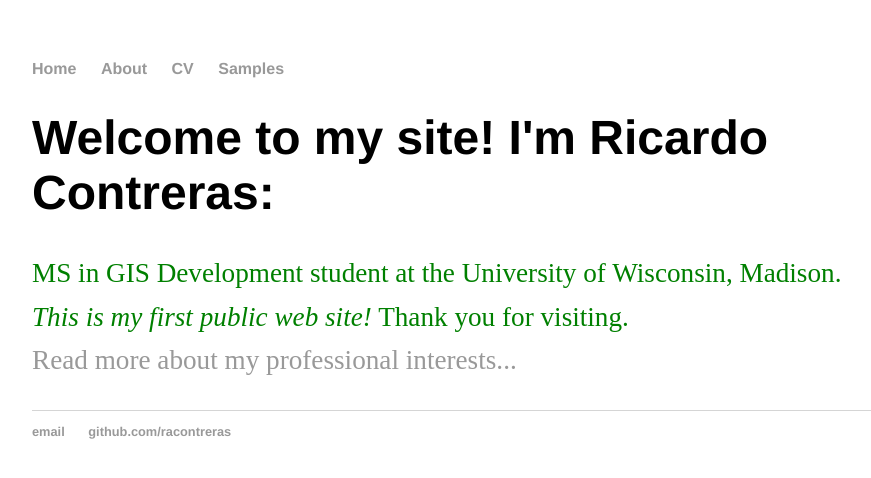
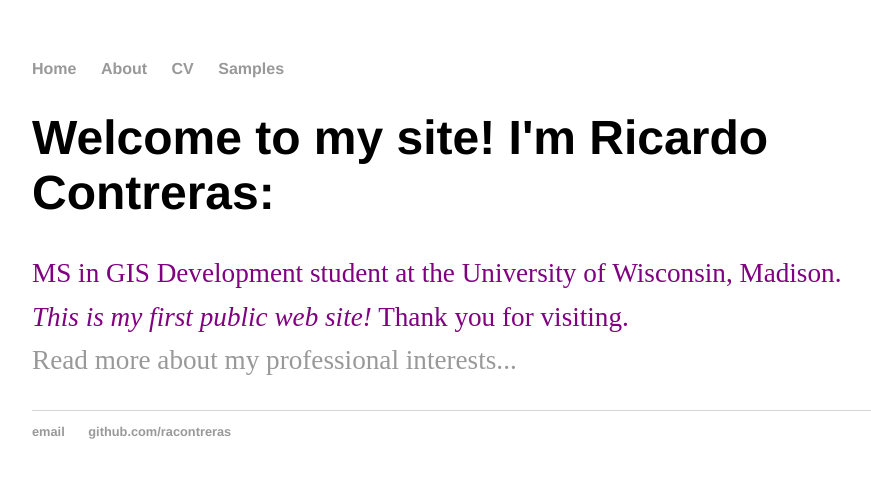
Before and after one commit to racontreras/Test1_old, a Jekyll site: the page built from index.html, in a window 1280 px wide. Shown: the top 478 px of the page, without its empty margins (160-1031 px from the left). Built offline with Jekyll 4.4.1, drawn with Linux system fonts in a browser that asks for light colours.

Commit message:
Update index.html

```diff
--- a/index.html
+++ b/index.html
@@ -4,7 +4,7 @@
 ---
 <div class="blurb">
 	<h1>Welcome to my site! I'm Ricardo Contreras:</h1>
-	<p style="color:green" >MS in GIS Development student at the University of Wisconsin, Madison.
+	<p style="color:purple" >MS in GIS Development student at the University of Wisconsin, Madison.
 <br>
 <em>This is my first public web site!</em> Thank you for visiting.
 <br>
```
